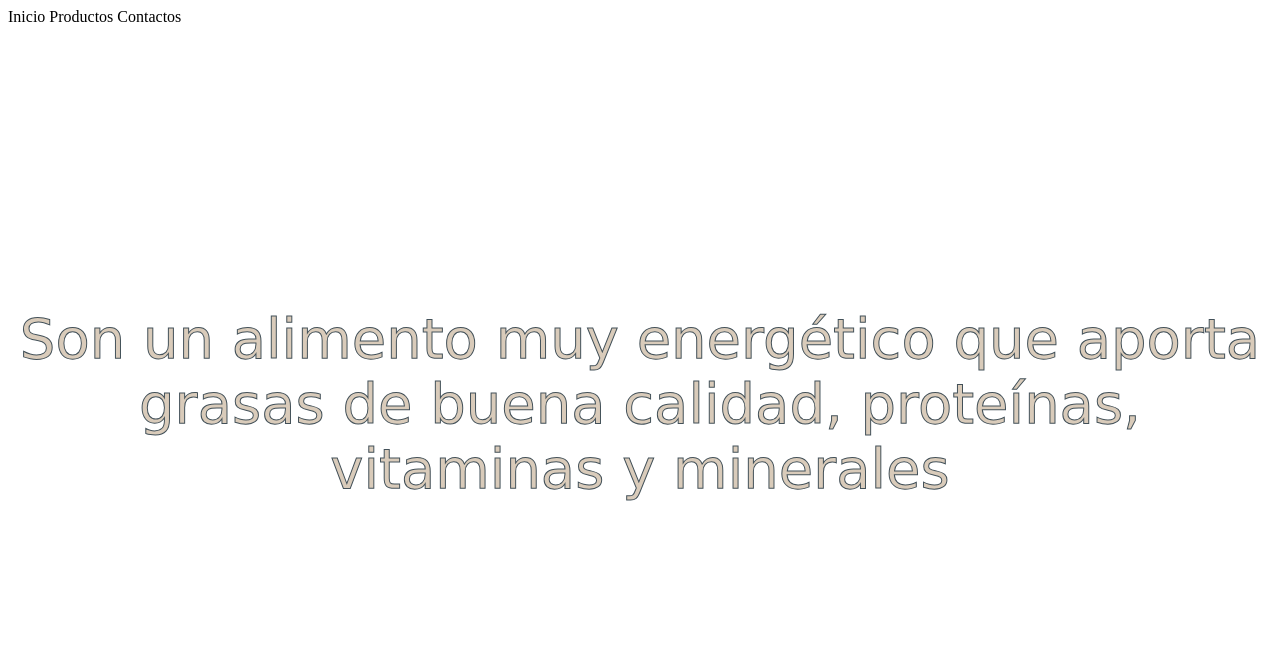
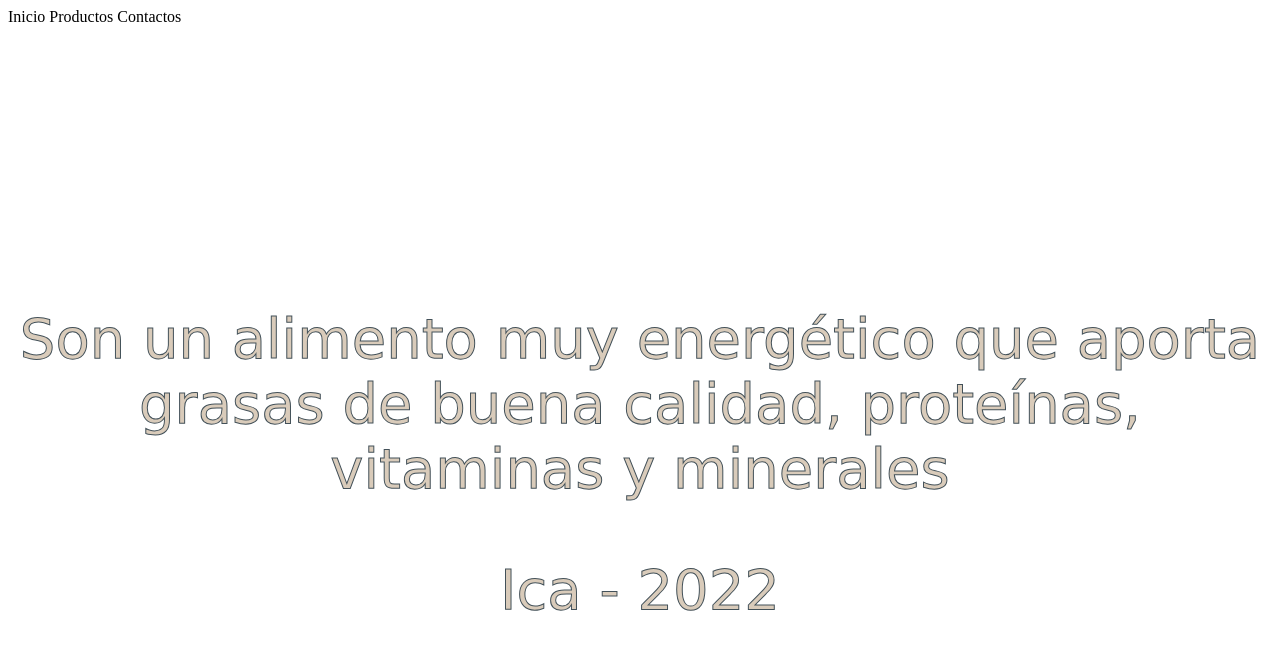
Before and after one commit to flsilvao/Tarea1MV, a plain HTML site: page index.html in a window 1280 px wide. Drawn offline with Linux system fonts and the light colour scheme; a web font is replaced by a local one.

Commit message:
Tercera version

```diff
--- a/index.html
+++ b/index.html
@@ -22,7 +22,7 @@
 
     </main>
     <footer>
-
+<p>Ica - 2022</p>
     </footer>
 </body>
 </html>
```
